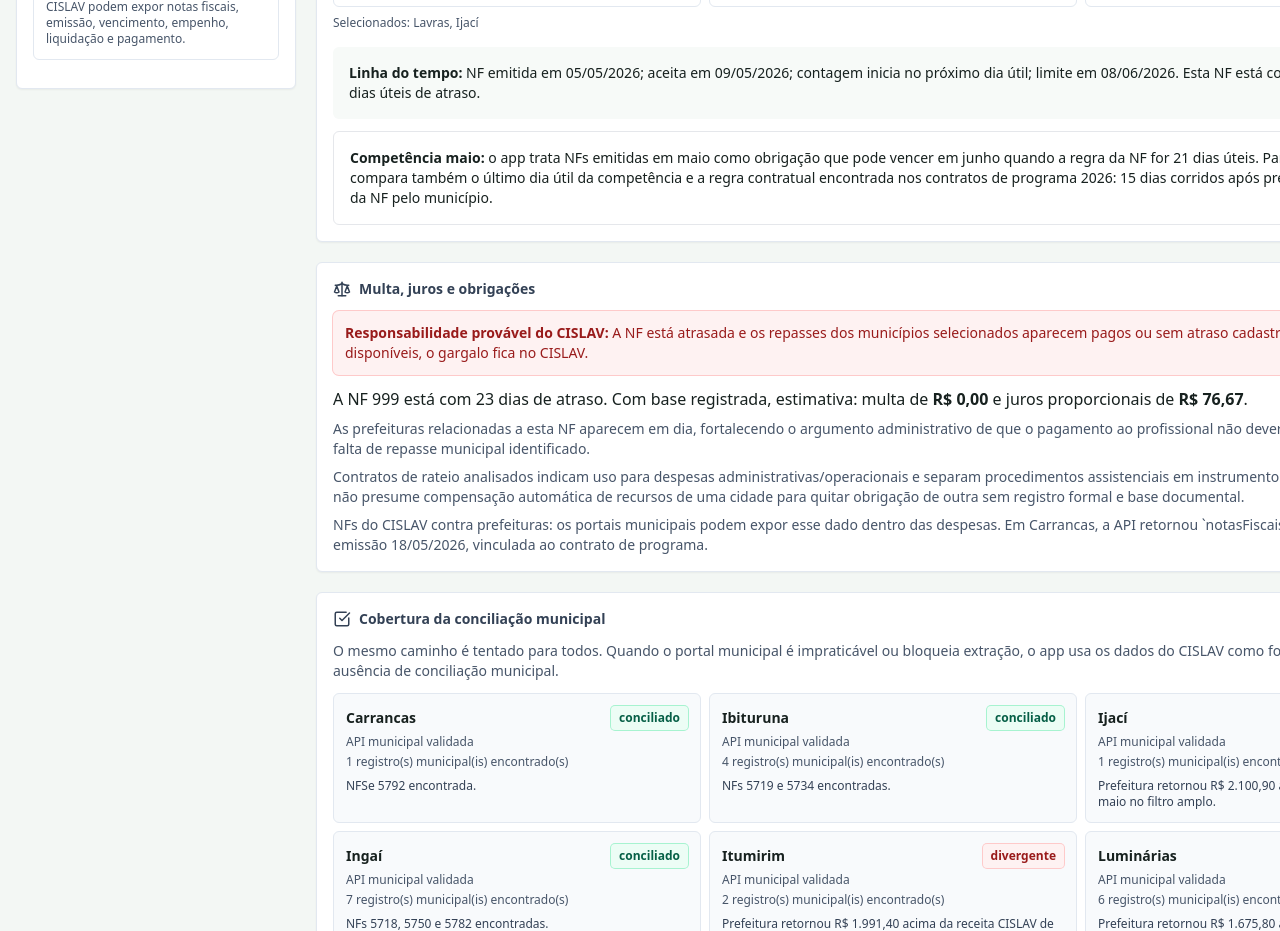
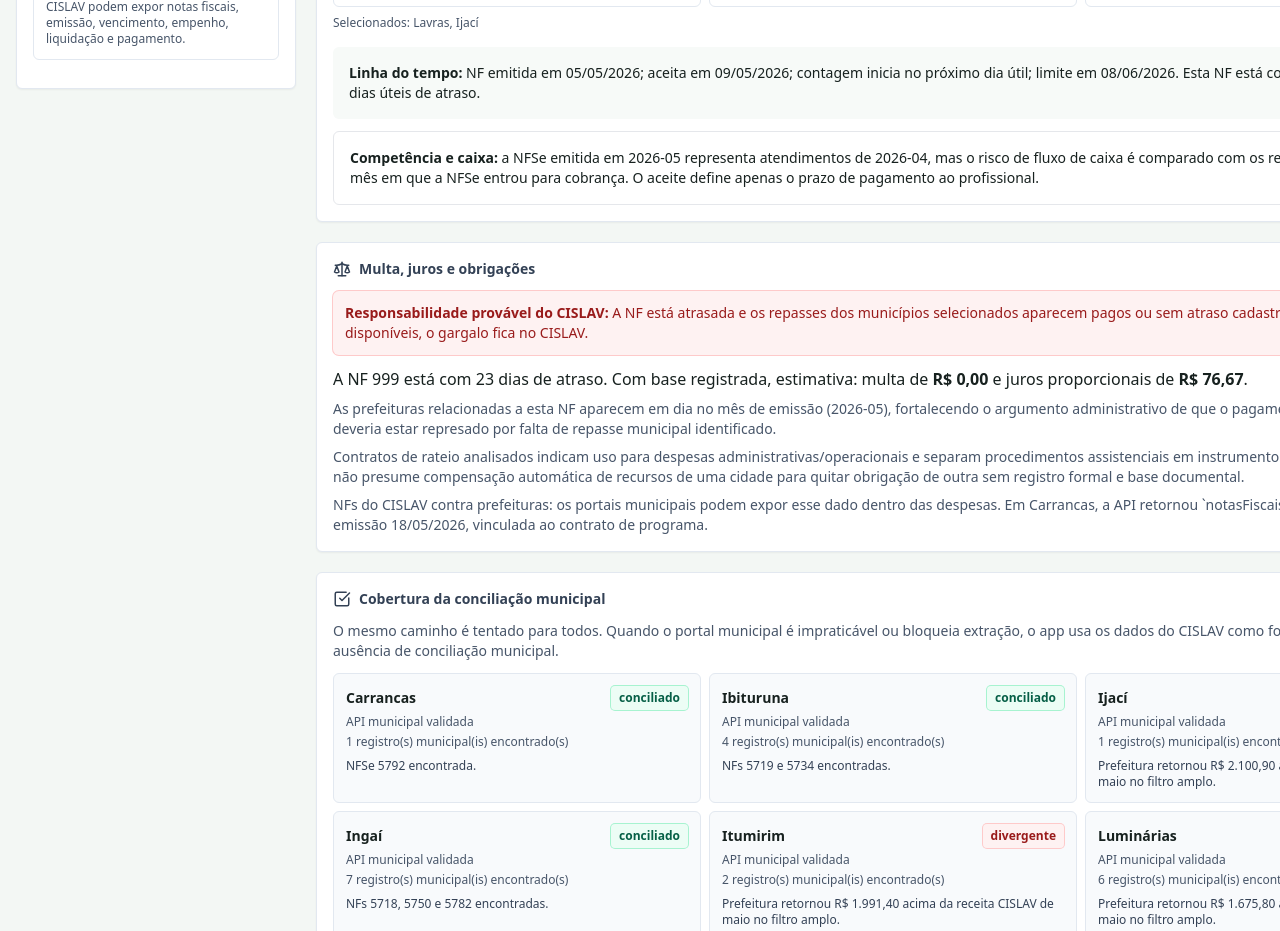
Before and after one commit to monitorBR/CislavMonitor, a Next.js app: page / in a window 1280 px wide. Shown: the part 900-1831 px from the top of the page. Built offline with nearby package versions, Linux system fonts and the light colour scheme.

Commit message:
Diferencia competencia assistencial e impacto de caixa

```diff
--- a/app/page.tsx
+++ b/app/page.tsx
@@ -10,7 +10,7 @@
 
 const money = new Intl.NumberFormat('pt-BR', { style: 'currency', currency: 'BRL' })
 const today = new Date()
-const stateVersion = '2026-05-municipality-scope-responsibility'
+const stateVersion = '2026-06-cash-impact-by-issue-month'
 const municipalAudit = [
   { id: 'carrancas', status: 'conciliado', source: 'API municipal validada', nfCount: 1, note: 'NFSe 5792 encontrada.' },
   { id: 'ibituruna', status: 'conciliado', source: 'API municipal validada', nfCount: 4, note: 'NFs 5719 e 5734 encontradas.' },
@@ -43,6 +43,16 @@
   return 'assistencial'
 }
 
+function monthFromDate(date: string) {
+  return date.slice(0, 7)
+}
+
+function previousMonth(month: string) {
+  const date = new Date(`${month}-01T00:00:00`)
+  date.setMonth(date.getMonth() - 1)
+  return `${date.getFullYear()}-${String(date.getMonth() + 1).padStart(2, '0')}`
+}
+
 function statusClass(tone: string) {
   if (tone === 'red' || tone === 'overdue' || tone === 'critico') return 'bg-red-50 text-red-800 ring-red-200'
   if (tone === 'yellow' || tone === 'within_deadline' || tone === 'alto' || tone === 'moderado') return 'bg-amber-50 text-amber-900 ring-amber-200'
@@ -73,7 +83,10 @@
   useEffect(() => { localStorage.setItem('cislav-monitor-state', JSON.stringify({ version: stateVersion, invoices, transfers })) }, [invoices, transfers])
 
   const selected = invoices.find((invoice) => invoice.id === selectedId) ?? invoices[0]
+  const selectedCashMonth = selected ? monthFromDate(selected.issueDate) : ''
+  const selectedServiceMonth = selectedCashMonth ? previousMonth(selectedCashMonth) : ''
   const selectedTransfers = selected ? transfers.filter((transfer) => selected.municipalityIds.includes(transfer.municipalityId)) : []
+  const selectedCashTransfers = selected ? selectedTransfers.filter((transfer) => transfer.competence === selectedCashMonth) : []
   const metrics = useMemo(() => {
     const nfDelays = invoices.map((invoice) => invoiceDelay(invoice, today).calendar).filter((days) => days > 0)
     const transferDelays = transfers.map((transfer) => transferDelay(transfer, today))
@@ -113,10 +126,10 @@
   const selectedDelay = selected ? invoiceDelay(selected, today) : undefined
   const selectedTone = selected ? invoiceTone(selected, today) : undefined
   const penalty = selected ? penaltyEstimate(selected, today) : undefined
-  const allLinkedPaid = selectedTransfers.length > 0 && selectedTransfers.every((transfer) => transferStatus(transfer, today) === 'paid')
+  const allLinkedPaid = selectedCashTransfers.length > 0 && selectedCashTransfers.every((transfer) => transferStatus(transfer, today) === 'paid')
   const selectedMunicipalityNames = selected?.municipalityIds.map((id) => seedMunicipalities.find((city) => city.id === id)?.name ?? id) ?? []
-  const delayedLinkedTransfers = selectedTransfers.filter((transfer) => transferStatus(transfer, today) === 'overdue')
-  const divergentLinkedTransfers = selectedTransfers.filter((transfer) => transfer.divergenceNote)
+  const delayedLinkedTransfers = selectedCashTransfers.filter((transfer) => transferStatus(transfer, today) === 'overdue')
+  const divergentLinkedTransfers = selectedCashTransfers.filter((transfer) => transfer.divergenceNote)
   const responsibility = selectedDelay && selected && selectedDelay.calendar > 0 && selected.paymentStatus !== 'paid'
     ? delayedLinkedTransfers.length > 0
       ? { tone: 'yellow', title: 'Responsabilidade provável compartilhada', text: `Há atraso da NF e ${delayedLinkedTransfers.length} repasse(s) vinculado(s) também aparecem atrasados ou sem pagamento. Possíveis responsáveis: municípios vinculados com pendência e CISLAV pela gestão/repasse ao profissional.` }
@@ -191,13 +204,13 @@
             <div className="mt-2 text-xs text-slate-600">Selecionados: {selectedMunicipalityNames.join(', ')}</div>
           </div>
           <div className="mt-4 rounded-md bg-panel p-4 text-sm"><strong>Linha do tempo:</strong> NF emitida em {formatDate(selected.issueDate)}; aceita em {formatDate(selected.acceptedDate)}; contagem inicia no próximo dia útil; limite em {formatDate(selectedDelay?.deadline)}. {selectedTone?.message}</div>
-          <div className="mt-3 rounded-md border border-amber-200 bg-amber-50 p-4 text-sm text-amber-950"><strong>Competência maio:</strong> o app trata NFs emitidas em maio como obrigação que pode vencer em junho quando a regra da NF for 21 dias úteis. Para repasses municipais, compara também o último dia útil da competência e a regra contratual encontrada nos contratos de programa 2026: 15 dias corridos após prestação/recebimento da NF pelo município.</div>
+          <div className="mt-3 rounded-md border border-amber-200 bg-amber-50 p-4 text-sm text-amber-950"><strong>Competência e caixa:</strong> a NFSe emitida em {selectedCashMonth} representa atendimentos de {selectedServiceMonth}, mas o risco de fluxo de caixa é comparado com os repasses de {selectedCashMonth}, mês em que a NFSe entrou para cobrança. O aceite define apenas o prazo de pagamento ao profissional.</div>
         </Card>}
 
         <Card title="Multa, juros e obrigações" icon={<Scale size={18}/>}>
           <div className={`mb-3 rounded-md p-3 text-sm ring-1 ${statusClass(responsibility.tone)}`}><strong>{responsibility.title}:</strong> {responsibility.text}</div>
           {penalty?.enabled ? <p>A NF {selected?.number} está com {selectedDelay?.calendar} dias de atraso. Com base registrada, estimativa: multa de <strong>{money.format(penalty.penalty)}</strong> e juros proporcionais de <strong>{money.format(penalty.interest)}</strong>.</p> : <p>O app não afirma multa ou juros sem cláusula/documento registrado. Preencha a base contratual da NF para ativar a estimativa e mantenha a conferência jurídica/documental separada do cálculo.</p>}
-          <p className="mt-2 text-sm text-slate-600">{allLinkedPaid ? 'As prefeituras relacionadas a esta NF aparecem em dia, fortalecendo o argumento administrativo de que o pagamento ao profissional não deveria estar represado por falta de repasse municipal identificado.' : 'Há repasses pendentes, atrasados ou sem evidência suficiente. O app separa atraso do consórcio e atraso municipal para qualificar a cobrança.'}</p>
+          <p className="mt-2 text-sm text-slate-600">{allLinkedPaid ? `As prefeituras relacionadas a esta NF aparecem em dia no mês de emissão (${selectedCashMonth}), fortalecendo o argumento administrativo de que o pagamento ao profissional não deveria estar represado por falta de repasse municipal identificado.` : `Há repasses pendentes, atrasados ou sem evidência suficiente no mês de emissão (${selectedCashMonth}). O app separa atraso do consórcio e atraso municipal para qualificar a cobrança.`}</p>
           <p className="mt-2 text-sm text-slate-600">Contratos de rateio analisados indicam uso para despesas administrativas/operacionais e separam procedimentos assistenciais em instrumentos próprios. Por isso, o app não presume compensação automática de recursos de uma cidade para quitar obrigação de outra sem registro formal e base documental.</p>
           <p className="mt-2 text-sm text-slate-600">NFs do CISLAV contra prefeituras: os portais municipais podem expor esse dado dentro das despesas. Em Carrancas, a API retornou `notasFiscais` com NFSe 5792, emissão 18/05/2026, vinculada ao contrato de programa.</p>
           {divergentLinkedTransfers.length > 0 && <div className="mt-3 rounded-md border border-red-200 bg-red-50 p-3 text-sm text-red-900"><strong>Divergência nos dados vinculados:</strong> {divergentLinkedTransfers.map((transfer) => transfer.divergenceNote).filter(Boolean).join(' ')}</div>}
```
